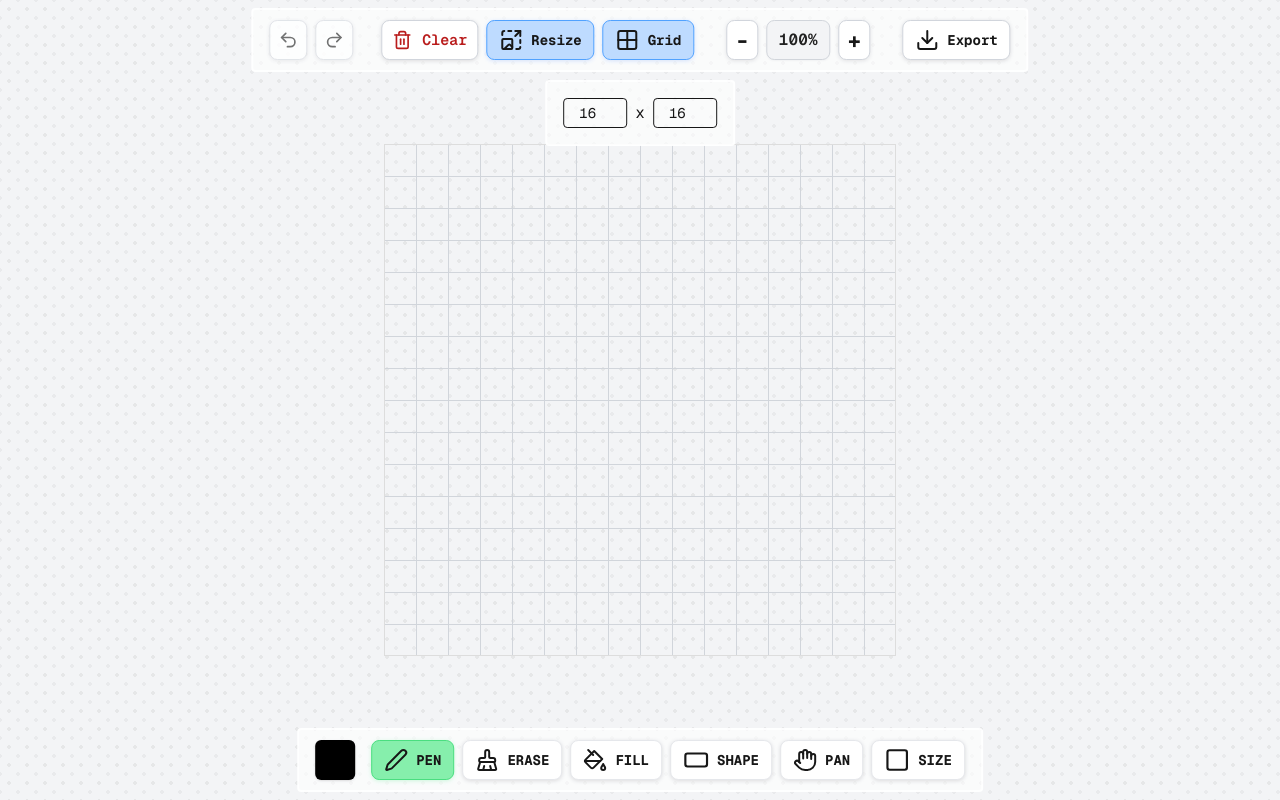
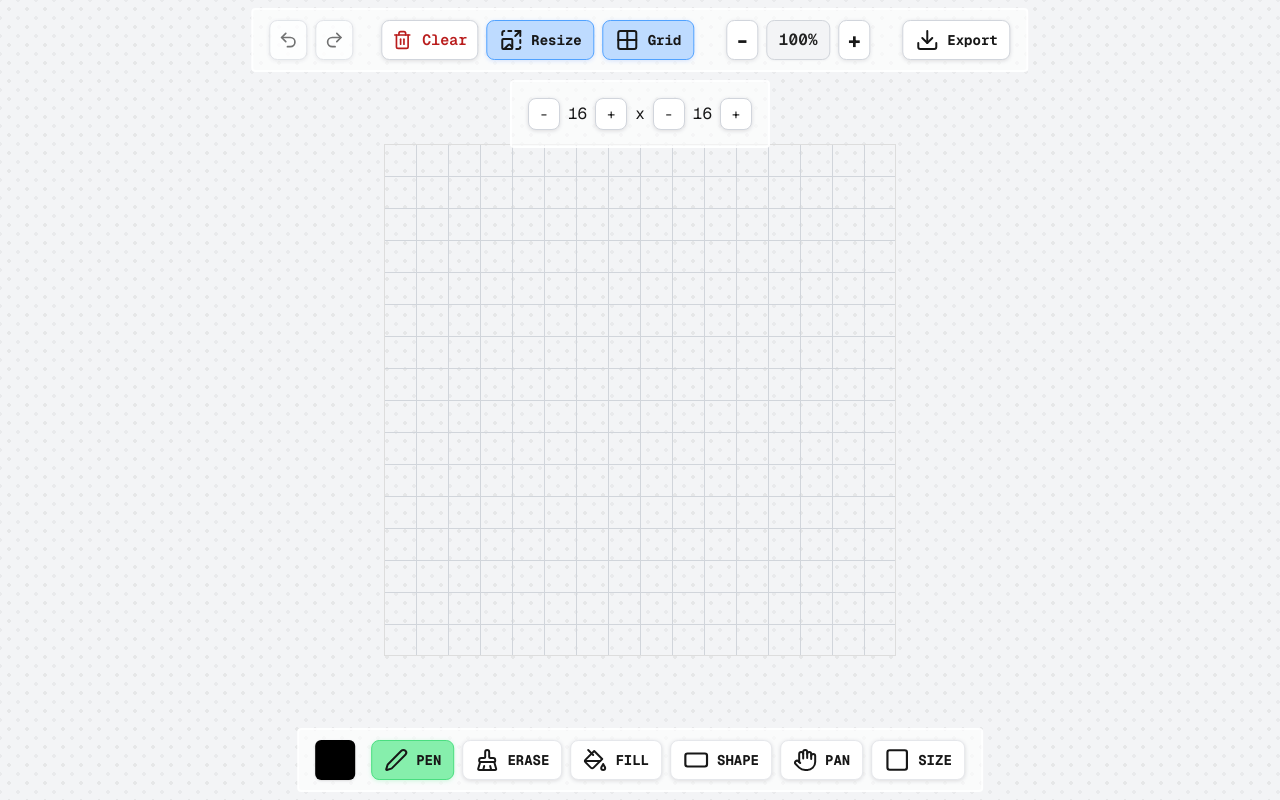
Before and after one commit to nutzu707/paintpixels, a Next.js app: page / in a window 1280 px wide. Both pictures are taken after a click on the button "Resize". Built offline with nearby package versions, Linux system fonts and the light colour scheme.

Commit message:
ui buttons

```diff
--- a/app/components/paint.tsx
+++ b/app/components/paint.tsx
@@ -218,8 +218,8 @@ export default function Paint() {
   const [resizeWidth, setResizeWidth] = useState<number>(gridWidth);
   const [resizeHeight, setResizeHeight] = useState<number>(gridHeight);
 
-  const handleResizeWidthChange = (e: React.ChangeEvent<HTMLInputElement>) => {
-    const newWidth = clamp(Number(e.target.value), MIN_GRID_SIZE, MAX_GRID_SIZE);
+  const handleResizeWidthChange = (newWidth: number) => {
+    newWidth = clamp(newWidth, MIN_GRID_SIZE, MAX_GRID_SIZE);
     setResizeWidth(newWidth);
     setGridWidth(newWidth);
     setGrid((prevGrid) => resizeGrid(prevGrid, newWidth, gridHeight));
@@ -227,8 +227,9 @@ export default function Paint() {
     redoStack.current = [];
     forceUpdate((v) => v + 1);
   };
-  const handleResizeHeightChange = (e: React.ChangeEvent<HTMLInputElement>) => {
-    const newHeight = clamp(Number(e.target.value), MIN_GRID_SIZE, MAX_GRID_SIZE);
+
+  const handleResizeHeightChange = (newHeight: number) => {
+    newHeight = clamp(newHeight, MIN_GRID_SIZE, MAX_GRID_SIZE);
     setResizeHeight(newHeight);
     setGridHeight(newHeight);
     setGrid((prevGrid) => resizeGrid(prevGrid, gridWidth, newHeight));
@@ -1674,29 +1675,71 @@ export default function Paint() {
           className="fixed left-1/2 top-20 -translate-x-1/2 z-50 bg-white/60 border-white/80 border-2 rounded flex flex-col p-4 items-center"
         >
           <div className="flex flex-col gap-4 items-center">
-            <label className="font-mono text-sm flex items-center gap-2">
-              <input
-                type="number"
-                min={MIN_GRID_SIZE}
-                max={MAX_GRID_SIZE}
-                value={resizeWidth}
-                onChange={handleResizeWidthChange}
-                className="border rounded px-2 py-1 w-16 text-center"
-                style={{ fontFamily: "inherit" }}
-                aria-label="Grid width"
-              />
+            <div className="font-mono text-sm flex items-center gap-2">
+              <button
+                onClick={() => handleResizeWidthChange(resizeWidth - 1)}
+                className="border rounded px-2 py-1 font-mono flex items-center justify-center transition bg-white border-gray-300 hover:bg-blue-100 active:bg-blue-200"
+                aria-label="Decrease width"
+                style={{
+                  minWidth: 32,
+                  height: 32,
+                  borderRadius: "0.5rem",
+                  outline: "none",
+                  boxShadow: "0 1px 4px rgba(0,0,0,0.13)",
+                  cursor: "pointer",
+                }}
+              >
+                -
+              </button>
+              <span className="font-mono text-base">{resizeWidth}</span>
+              <button
+                onClick={() => handleResizeWidthChange(resizeWidth + 1)}
+                className="border rounded px-2 py-1 font-mono flex items-center justify-center transition bg-white border-gray-300 hover:bg-blue-100 active:bg-blue-200"
+                aria-label="Increase width"
+                style={{
+                  minWidth: 32,
+                  height: 32,
+                  borderRadius: "0.5rem",
+                  outline: "none",
+                  boxShadow: "0 1px 4px rgba(0,0,0,0.13)",
+                  cursor: "pointer",
+                }}
+              >
+                +
+              </button>
               <span className="font-mono text-base">x</span>
-              <input
-                type="number"
-                min={MIN_GRID_SIZE}
-                max={MAX_GRID_SIZE}
-                value={resizeHeight}
-                onChange={handleResizeHeightChange}
-                className="border rounded px-2 py-1 w-16 text-center"
-                style={{ fontFamily: "inherit" }}
-                aria-label="Grid height"
-              />
-            </label>
+              <button
+                onClick={() => handleResizeHeightChange(resizeHeight - 1)}
+                className="border rounded px-2 py-1 font-mono flex items-center justify-center transition bg-white border-gray-300 hover:bg-blue-100 active:bg-blue-200"
+                aria-label="Decrease height"
+                style={{
+                  minWidth: 32,
+                  height: 32,
+                  borderRadius: "0.5rem",
+                  outline: "none",
+                  boxShadow: "0 1px 4px rgba(0,0,0,0.13)",
+                  cursor: "pointer",
+                }}
+              >
+                -
+              </button>
+              <span className="font-mono text-base">{resizeHeight}</span>
+              <button
+                onClick={() => handleResizeHeightChange(resizeHeight + 1)}
+                className="border rounded px-2 py-1 font-mono flex items-center justify-center transition bg-white border-gray-300 hover:bg-blue-100 active:bg-blue-200"
+                aria-label="Increase height"
+                style={{
+                  minWidth: 32,
+                  height: 32,
+                  borderRadius: "0.5rem",
+                  outline: "none",
+                  boxShadow: "0 1px 4px rgba(0,0,0,0.13)",
+                  cursor: "pointer",
+                }}
+              >
+                +
+              </button>
+            </div>
           </div>
         </div>
       )}
@@ -2102,6 +2145,7 @@ export default function Paint() {
 
 
 
+
     </div>
   );
 }
```
Lines whose indentation alone changed are shown as unchanged.
